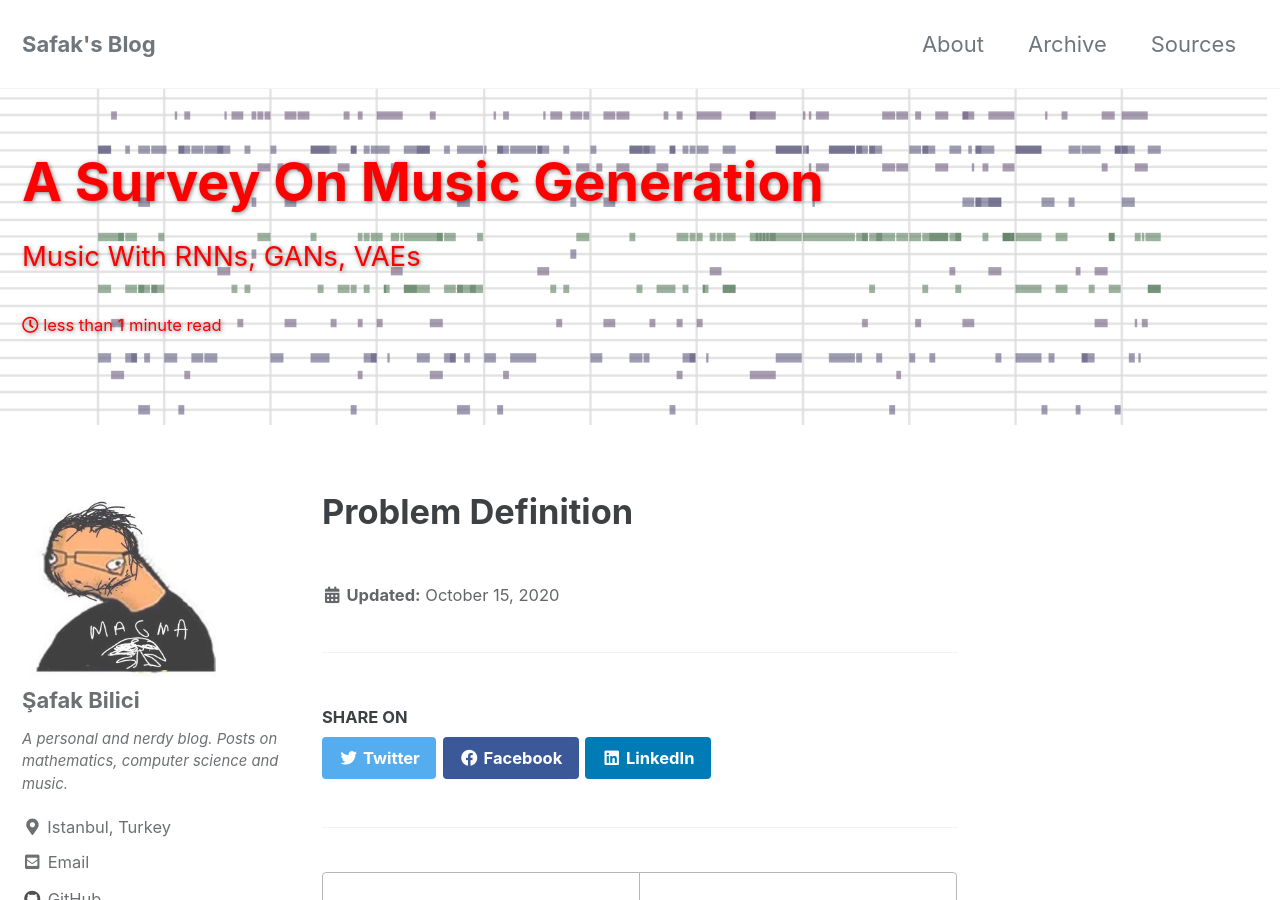
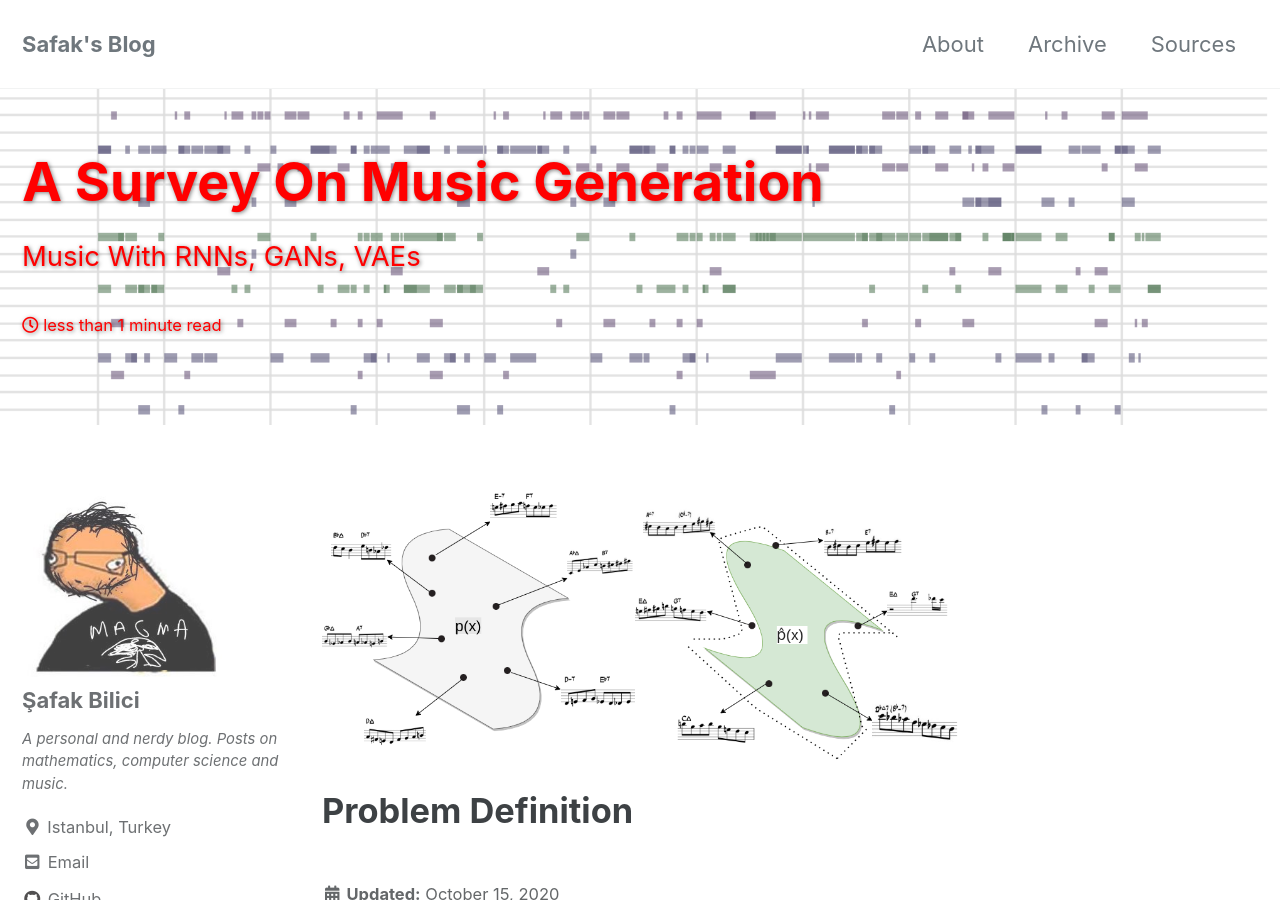
Before and after one commit to safakkbilici/safakkbilici.github.io, a Jekyll site: the page built from _posts/2020-10-15-a-survey-on-music-generation.md, in a window 1280 px wide and 900 px high. Built offline with Jekyll 4.4.1, drawn with Linux system fonts in a browser that asks for light colours; cached includes are drawn as plain includes; comment, search, counter and statistics services are not loaded.

Commit message:
header img

```diff
--- a/_posts/2020-10-15-a-survey-on-music-generation.md
+++ b/_posts/2020-10-15-a-survey-on-music-generation.md
@@ -14,4 +14,7 @@ image:
   thumb: "/images/music-generation/sdg(2).png"
 ---
 
+![test image size](/images/music-generation/sdg(2).png){:height="100%" width="100%"}
+
+
 # Problem Definition
```
